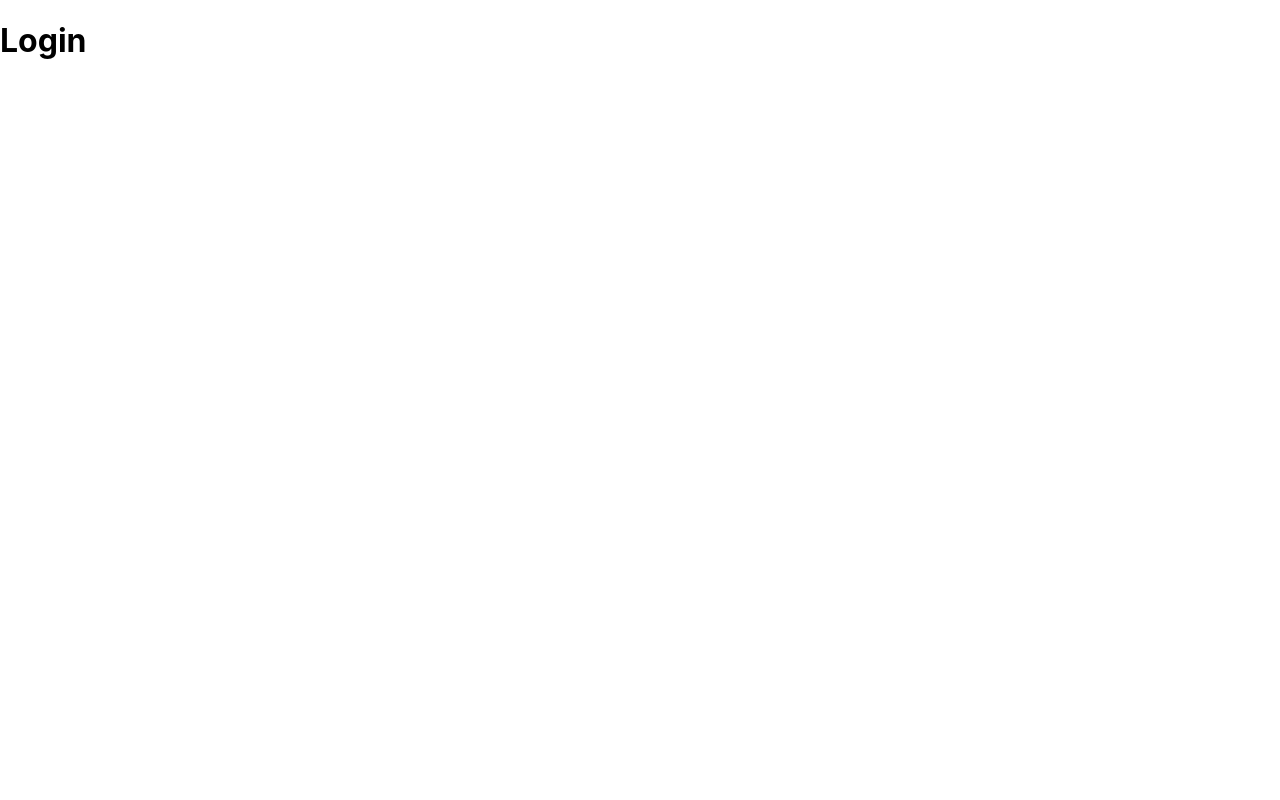
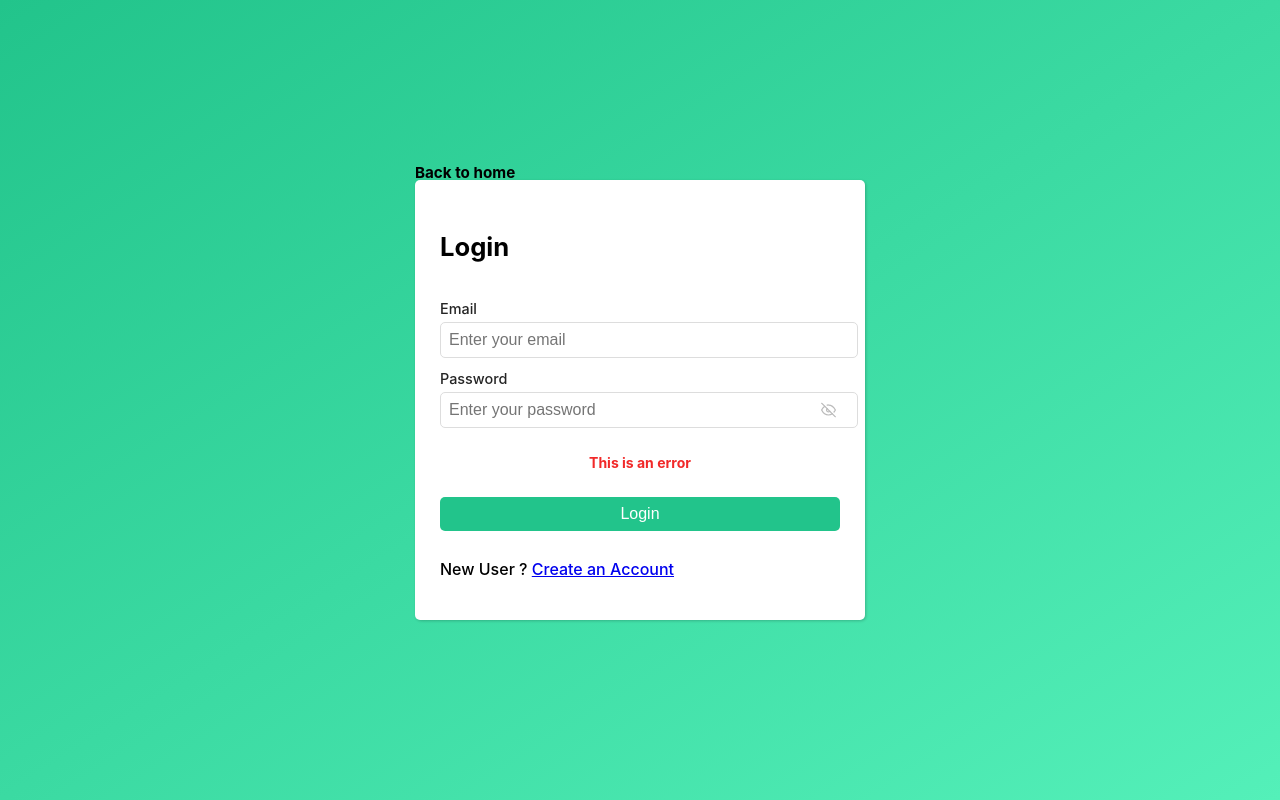
Before and after one commit to kumarnaveentulsai/Project-Management, a React (Create React App) app in the folder manage-my-project/: page /login in a window 1280 px wide. Built offline with nearby package versions, Linux system fonts and the light colour scheme.

Commit message:
updated the ui of signup and login page

```diff
--- a/manage-my-project/src/App.js
+++ b/manage-my-project/src/App.js
@@ -1,6 +1,7 @@
 import React from 'react'
 import {BrowserRouter as Router, Routes, Route} from 'react-router-dom';
 import Home from './components/Home/Home';
+import Auth from './components/Auth/Auth';
 
 const App = () => {
   return (
@@ -8,8 +9,9 @@ const App = () => {
       <Router>
         <Routes>
           <Route path='/' element={<Home />} />
-          <Route path='/login' element={<h1>Login</h1>} />
-          <Route path='/signup' element={<h1>Login</h1>} />
+          <Route path='/login' element={<Auth />} />
+          <Route path='/signup' element={<Auth signup />} />
+          {/* we will just pass a prop in a signup page and if its not passed means its a login page */}
           <Route path='/account' element={<h1>Login</h1>} />
         </Routes>
       </Router>
--- /dev/null
+++ b/manage-my-project/src/components/Auth/Auth.js
@@ -0,0 +1,33 @@
+import React from 'react'
+import styles from './Auth.module.css'
+import InputControl from '../InputControl/InputControl.js'
+import { Link } from 'react-router-dom'
+
+const Auth = (props) => {
+    const isSignup = props.signup ? true : false;
+    // now in this isSignup boolean it will be stored like which data needs to be get rendered whether it is of signup or login
+  return (
+    <div className={styles.container}>
+      <form className={styles.form}>
+        <p className={styles.smallLink}>{"Back to home"}</p>
+        <p className={styles.heading}>{isSignup ? "Signup" : "Login"}</p>
+
+        {isSignup &&
+          (<InputControl label="Name" placeholder="Enter your name" />)
+        }
+
+        <InputControl label="Email" placeholder="Enter your email" />
+        <InputControl label="Password" placeholder="Enter your password" isPassword />
+        <p className={styles.error}>This is an error</p>
+        <button> {isSignup ? "Signup" : "Login"} </button>
+        {/* <InputControl label={"password"} isPassword /> */}
+
+        <div className={styles.bottom}>
+        {isSignup ? <p>Already have an account ? <Link>Login here</Link></p> : <p>New User ? <Link>Create an Account</Link></p>}
+        </div>
+      </form>
+    </div>
+  )
+}
+
+export default Auth
--- /dev/null
+++ b/manage-my-project/src/components/Auth/Auth.module.css
@@ -0,0 +1,84 @@
+.container {
+    min-height: 100vh;
+    height: 100%;
+    width: 100%;
+    background: linear-gradient(to right bottom, #22c48b, #54f0b9);
+    display: flex;
+    /* flex-direction: column; */
+    justify-content: center;
+    align-items: center;
+}
+
+.form {
+    background-color: #fff;
+    box-shadow: 1px 1px 3px rgba(0, 0, 0, 0.2);
+    border-radius: 5px;
+    padding: 25px;
+    width: fit-content;
+    min-width: 400px;
+    position: relative;
+    display: flex;
+    flex-direction: column;
+    gap: 12px;
+}
+
+.smallLink {
+    position: absolute;
+    left: 0%;
+    top: -33px;
+    color: #000;
+    font-weight: bold;
+    cursor: pointer;
+    font-size: 0.95rem;
+}
+
+.form .heading {
+    font-weight: bold;
+    font-size: 1.6rem;
+}
+
+.form button {
+    border: none;
+    outline: none;
+    padding: 8px 16px;
+    background-color: #22c48b;
+    color: #fff;
+    border-radius: 5px;
+    width: 100%;
+    font-size: 1rem;
+    text-align:center;
+    cursor: pointer;
+    transition: 200ms;
+    display: flex;
+    gap: 5px;
+    align-items: center;
+    justify-content: center;
+}
+
+.form button:hover {
+    background-color: #33e4a6;
+}
+
+.form button:active {
+    transform: translateY(1px);
+}
+
+.form .error {
+    font-size: 0.875rem;
+    font-weight: bold;
+    color: #f12929;
+    width: 100%;
+    text-align: center;
+}
+
+.form .bottom p {
+    font-size: 1rem;
+    font-weight: 500;
+}
+
+.bottom p Link {
+    color: #22c48b;
+    font-weight: 600;
+    text-decoration: underline;
+    cursor: pointer;
+}
--- a/manage-my-project/src/components/Home/Home.js
+++ b/manage-my-project/src/components/Home/Home.js
@@ -2,7 +2,7 @@ import React from 'react'
 import {ArrowRight} from 'react-feather'
 import {useNavigate} from 'react-router-dom';
 import styles from './Home.module.css'
-// import homeScreen from '../../assets/homeScreen'
+import homeScreen from '../../assets/home.png'
 
 const Home = () => {
     const navigate = useNavigate();
@@ -18,8 +18,7 @@ const Home = () => {
                 <button onClick={handleButton}>Get Started <ArrowRight /> </button>
             </div>
             <div className={styles.right}>
-                {/* <img src={homeScreen} alt='home' /> */}
-                <h1>Image</h1>
+                <img src={homeScreen} alt='home' />
             </div>
         </div>
     </div>
--- /dev/null
+++ b/manage-my-project/src/components/InputControl/InputControl.js
@@ -0,0 +1,23 @@
+import React, {useState} from 'react'
+import { Eye, EyeOff } from 'react-feather';
+import styles from './InputControl.module.css'
+
+const InputControl = ({label, isPassword, ...props}) => {
+  const [isVisible, setIsVisisble] = useState(true);
+
+  return (
+    <div className={styles.container}>
+       {label && <label>{label}</label>}
+       <div className={styles.inputContainer}>
+        <input type={isPassword ? (isVisible ? "password" : "text") : "text"} {...props} />
+        {isPassword &&
+          <div className={styles.icon}>
+            {isVisible ? <EyeOff onClick={() =>setIsVisisble(prev=>!prev)} /> : <Eye onClick={() =>setIsVisisble(prev=>!prev)} />}
+          </div>
+        }
+       </div>
+    </div>
+  )
+}
+
+export default InputControl
--- /dev/null
+++ b/manage-my-project/src/components/InputControl/InputControl.module.css
@@ -0,0 +1,57 @@
+.container {
+    display: flex;
+    flex-direction: column;
+    gap: 5px;
+}
+
+.container label {
+    font-weight: 500;
+    color: #252525;
+    font-size: 0.9rem;
+}
+
+.container input {
+    border: 1px solid #ddd;
+    border-radius: 5px;
+    padding: 8px;
+    outline: none;
+    font-size: 1rem;
+    transition: 200ms;
+    width: 100%;
+}
+
+.container input:hover {
+    border: 1px solid #bbbbbb;
+}
+
+.container input:focus {
+    border: 1px solid #22c48b;
+}
+
+.inputContainer {
+    position: relative;
+}
+
+.inputContainer:hover .icon svg{
+    color: #5a5a5a;
+}
+
+.inputContainer:focus-within .icon svg {
+    color: #22c48b;
+}
+
+.inputContainer .icon {
+    position: absolute;
+    right: 4px;
+    top: 50%;
+    transform: translateY(-50%);
+    display: flex;
+    justify-content: center;
+    align-items: center;
+}
+
+.inputContainer .icon svg {
+    height: 15px;
+    width: 15px;
+    color: #bbb;
+}
```
Also changed, not shown: manage-my-project/src/assets/home.png (added).
